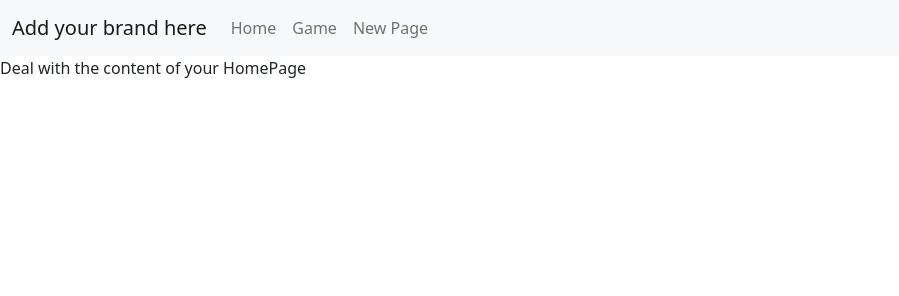
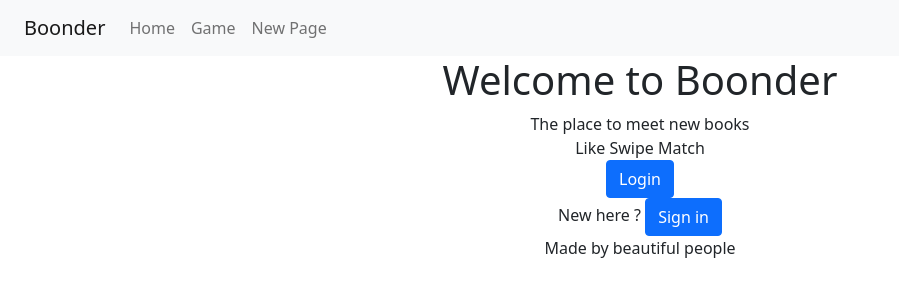
Before and after one commit to e-vinci/web2-2023-project-group_06, a website built with webpack: page frontend/src/index.html in a window 1280 px wide. Shown: the whole page, without its empty margins (0-899 px from the left). Built offline with nearby package versions, Linux system fonts and the light colour scheme.

Commit message:
add homepage stuff

```diff
--- a/frontend/src/Components/Navbar/Navbar.js
+++ b/frontend/src/Components/Navbar/Navbar.js
@@ -13,7 +13,7 @@ const Navbar = () => {
   const navbar = `
   <nav class="navbar navbar-expand-lg navbar-light bg-light">
         <div class="container-fluid">
-          <a class="navbar-brand" href="#">Add your brand here</a>
+          <a class="navbar-brand" href="#">Boonder</a>
           <button
             class="navbar-toggler"
             type="button"
--- a/frontend/src/Components/Pages/HomePage.js
+++ b/frontend/src/Components/Pages/HomePage.js
@@ -1,6 +1,24 @@
 const HomePage = () => {
   const main = document.querySelector('main');
-  main.innerHTML = 'Deal with the content of your HomePage';
+
+  const mainfiller = `
+  <header class="text-center"><div id="navbarWrapper"></div>
+
+        <h1>Welcome to Boonder</h1>
+      </header>
+
+      <div class="text-center">
+        The place to meet new books <br>
+        Like  Swipe Match <br>
+        <button type="button" class="btn btn-primary">Login</button> <br>
+        New here ? <button type="button" class="btn btn-primary">Sign in</button>
+      </div>
+  `;
+
+  main.innerHTML = mainfiller;
+
+
 };
 
+
 export default HomePage;
--- a/frontend/src/index.html
+++ b/frontend/src/index.html
@@ -5,11 +5,21 @@
     <meta name="viewport" content="width=device-width, initial-scale=1.0" />
     <title>Your page title</title>
     <link rel="icon" href="./img/favicon.svg" type="image/svg+xml" />
+    <link href="https://cdn.jsdelivr.net/npm/bootstrap@5.3.0-alpha3/dist/css/bootstrap.min.css" rel="stylesheet" integrity="sha384-KK94CHFLLe+nY2dmCWGMq91rCGa5gtU4mk92HdvYe+M/SXH301p5ILy+dN9+nJOZ" crossorigin="anonymous">
+
   </head>
 
   <body>
-    <header><div id="navbarWrapper"></div></header>
-    <main></main>
-    <footer></footer>
+
+    <header>
+      <div id="navbarWrapper"></div>
+    </header>
+
+    <main>
+    </main>
+
+    <footer class="text-center">
+      Made by beautiful people
+    </footer>
   </body>
 </html>
```
Also changed, not shown: frontend/src/Components/Pages/LogInPage.js (added, +17 -0 lines).
